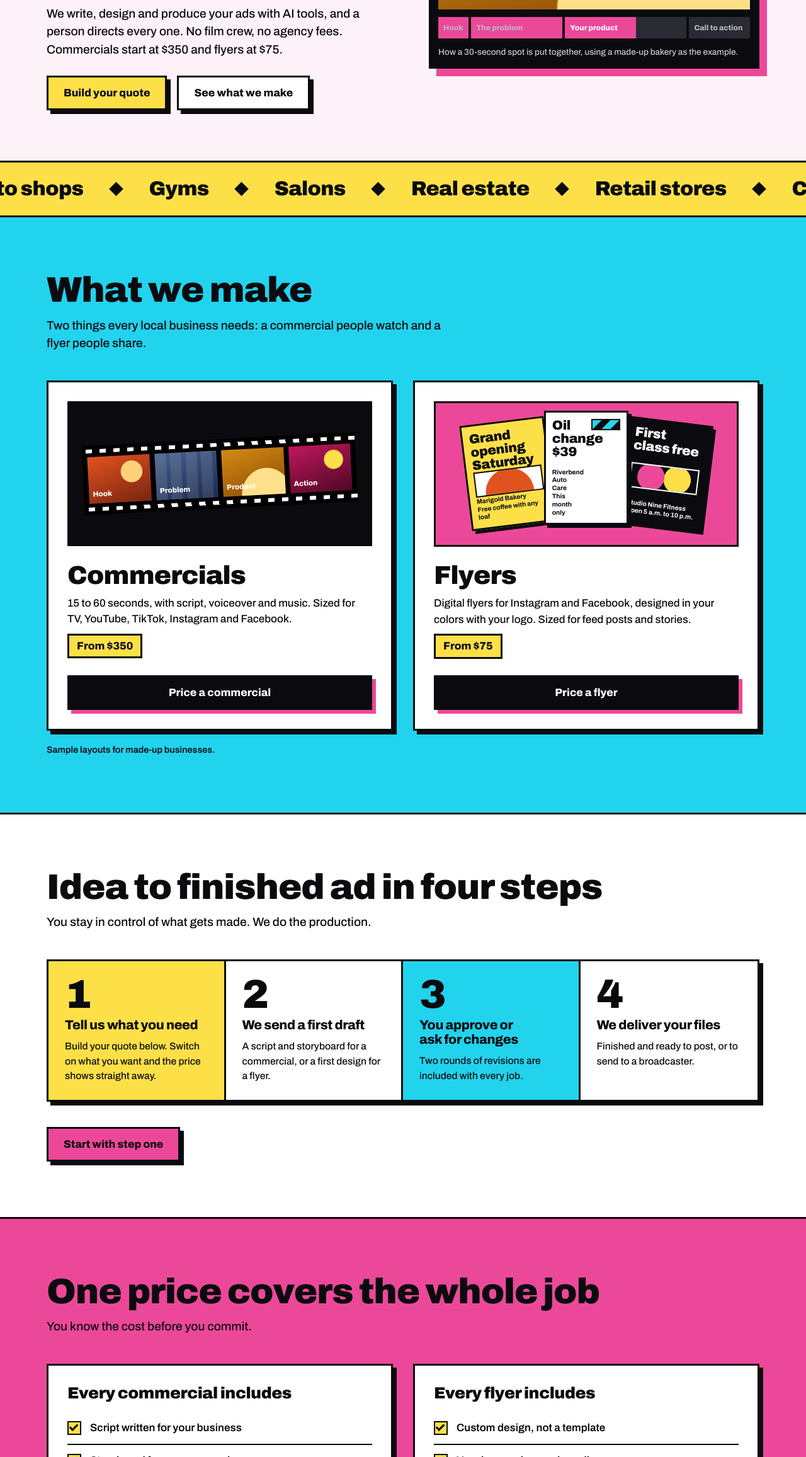
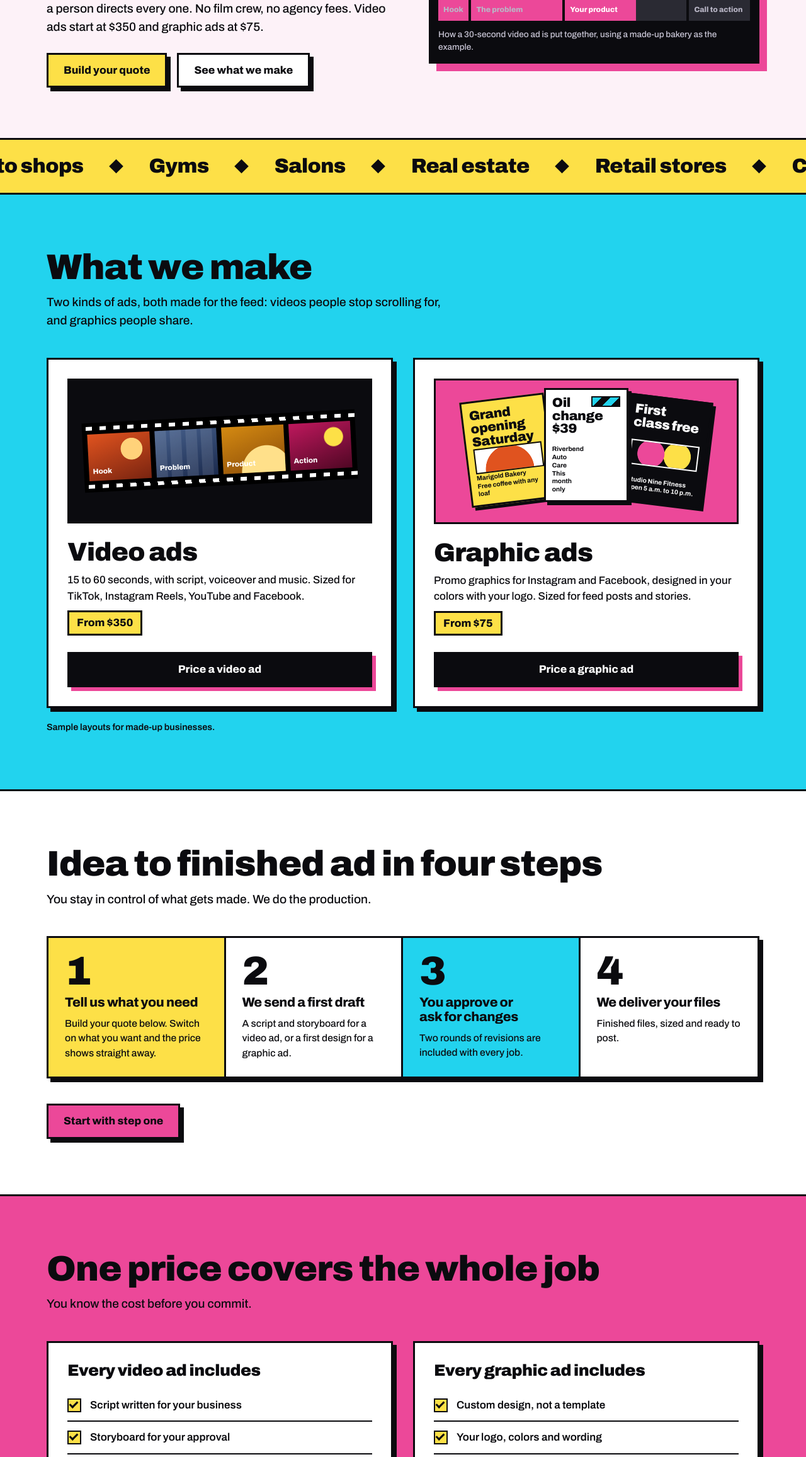
Before and after one commit to justinajayi15-ops/automindmedia, a plain HTML site: page index.html in a window 1280 px wide. Shown: the part 487-2800 px from the top of the page at 63% size. Drawn offline with Linux system fonts and the light colour scheme.

Commit message:
Reword site around social media video and graphic ads
Co-Authored-By: Claude Opus 5.5 <noreply@anthropic.com>
Claude-Session: https://claude.ai/code/session_01V8nKMkrHBWnKp9aQ1mhoQD

```diff
--- a/index.html
+++ b/index.html
@@ -4,7 +4,7 @@
 <meta charset="utf-8">
 <meta name="viewport" content="width=device-width, initial-scale=1">
 <title>Automind Media</title>
-<meta name="description" content="Automind Media makes commercials and social media flyers for businesses using AI tools, directed by a person. Build your quote in under a minute.">
+<meta name="description" content="Automind Media makes video ads and graphic ads for businesses to post on social media using AI tools, directed by a person. Build your quote in under a minute.">
 <link rel="preconnect" href="https://fonts.googleapis.com">
 <link rel="preconnect" href="https://fonts.gstatic.com" crossorigin>
 <link href="https://fonts.googleapis.com/css2?family=Archivo:wdth,wght@62..125,400..900&display=swap" rel="stylesheet">
@@ -254,15 +254,15 @@ footer a.mail { color: var(--sun); font-weight: 700; }
 <main>
   <div class="wrap hero">
     <div class="hero-copy">
-      <h1>Commercials and flyers that get your business <mark>noticed.</mark></h1>
-      <p class="lede">We write, design and produce your ads with AI tools, and a person directs every one. No film crew, no agency fees. Commercials start at $350 and flyers at $75.</p>
+      <h1>Social media ads that get your business <mark>noticed.</mark></h1>
+      <p class="lede">Video and graphic ads for TikTok, Instagram, Facebook and YouTube. We write, design and produce them with AI tools, and a person directs every one. No film crew, no agency fees. Video ads start at $350 and graphic ads at $75.</p>
       <div class="hero-actions">
         <a class="btn" href="#quote">Build your quote</a>
         <a class="btn white" href="#work">See what we make</a>
       </div>
     </div>
 
-    <div class="monitor" aria-label="Storyboard of a sample 30-second commercial">
+    <div class="monitor" aria-label="Storyboard of a sample 30-second video ad">
       <div class="screen" id="screen" data-shot="3">
         <div class="rec"><b aria-hidden="true"></b><span id="tc">0:14 / 0:30</span></div>
         <div class="shot-no" id="shotNo">Shot 3 of 4</div>
@@ -275,7 +275,7 @@ footer a.mail { color: var(--sun); font-weight: 700; }
         <div class="seg"><u></u><span>Your product</span></div>
         <div class="seg"><u></u><span>Call to action</span></div>
       </div>
-      <p class="monitor-cap">How a 30-second spot is put together, using a made-up bakery as the example.</p>
+      <p class="monitor-cap">How a 30-second video ad is put together, using a made-up bakery as the example.</p>
     </div>
   </div>
 
@@ -289,7 +289,7 @@ footer a.mail { color: var(--sun); font-weight: 700; }
     <div class="wrap">
       <div class="head">
         <h2>What we make</h2>
-        <p class="lede">Two things every local business needs: a commercial people watch and a flyer people share.</p>
+        <p class="lede">Two kinds of ads, both made for the feed: videos people stop scrolling for, and graphics people share.</p>
       </div>
       <div class="work">
         <article class="card">
@@ -302,11 +302,11 @@ footer a.mail { color: var(--sun); font-weight: 700; }
             </div>
           </div>
           <div class="card-text">
-            <h3>Commercials</h3>
-            <p>15 to 60 seconds, with script, voiceover and music. Sized for TV, YouTube, TikTok, Instagram and Facebook.</p>
+            <h3>Video ads</h3>
+            <p>15 to 60 seconds, with script, voiceover and music. Sized for TikTok, Instagram Reels, YouTube and Facebook.</p>
             <span class="tag">From $350</span>
           </div>
-          <a class="btn dark" href="#quote" data-pick="c">Price a commercial</a>
+          <a class="btn dark" href="#quote" data-pick="c">Price a video ad</a>
         </article>
         <article class="card">
           <div class="stage print" aria-hidden="true">
@@ -317,11 +317,11 @@ footer a.mail { color: var(--sun); font-weight: 700; }
             </div>
           </div>
           <div class="card-text">
-            <h3>Flyers</h3>
-            <p>Digital flyers for Instagram and Facebook, designed in your colors with your logo. Sized for feed posts and stories.</p>
+            <h3>Graphic ads</h3>
+            <p>Promo graphics for Instagram and Facebook, designed in your colors with your logo. Sized for feed posts and stories.</p>
             <span class="tag">From $75</span>
           </div>
-          <a class="btn dark" href="#quote" data-pick="f">Price a flyer</a>
+          <a class="btn dark" href="#quote" data-pick="f">Price a graphic ad</a>
         </article>
       </div>
       <p class="note">Sample layouts for made-up businesses.</p>
@@ -336,9 +336,9 @@ footer a.mail { color: var(--sun); font-weight: 700; }
       </div>
       <ol class="steps">
         <li><h3>Tell us what you need</h3><p>Build your quote below. Switch on what you want and the price shows straight away.</p></li>
-        <li><h3>We send a first draft</h3><p>A script and storyboard for a commercial, or a first design for a flyer.</p></li>
+        <li><h3>We send a first draft</h3><p>A script and storyboard for a video ad, or a first design for a graphic ad.</p></li>
         <li><h3>You approve or ask for changes</h3><p>Two rounds of revisions are included with every job.</p></li>
-        <li><h3>We deliver your files</h3><p>Finished and ready to post, or to send to a broadcaster.</p></li>
+        <li><h3>We deliver your files</h3><p>Finished files, sized and ready to post.</p></li>
       </ol>
       <div class="cta-row"><a class="btn pink" href="#quote">Start with step one</a></div>
     </div>
@@ -352,7 +352,7 @@ footer a.mail { color: var(--sun); font-weight: 700; }
       </div>
       <div class="incl">
         <div class="list">
-          <h3>Every commercial includes</h3>
+          <h3>Every video ad includes</h3>
           <ul>
             <li>Script written for your business</li>
             <li>Storyboard for your approval</li>
@@ -364,7 +364,7 @@ footer a.mail { color: var(--sun); font-weight: 700; }
           </ul>
         </div>
         <div class="list">
-          <h3>Every flyer includes</h3>
+          <h3>Every graphic ad includes</h3>
           <ul>
             <li>Custom design, not a template</li>
             <li>Your logo, colors and wording</li>
@@ -388,12 +388,12 @@ footer a.mail { color: var(--sun); font-weight: 700; }
         <form class="form" id="quoteForm" novalidate>
           <div class="panel">
             <h3>What do you need?</h3>
-            <label class="row" for="needC"><span class="row-text"><b>A commercial</b><small>From $350</small></span><span class="switch"><input type="checkbox" role="switch" id="needC" checked><i></i></span></label>
-            <label class="row" for="needF"><span class="row-text"><b>A flyer</b><small>$75, for Instagram and Facebook</small></span><span class="switch"><input type="checkbox" role="switch" id="needF"><i></i></span></label>
+            <label class="row" for="needC"><span class="row-text"><b>A video ad</b><small>From $350</small></span><span class="switch"><input type="checkbox" role="switch" id="needC" checked><i></i></span></label>
+            <label class="row" for="needF"><span class="row-text"><b>A graphic ad</b><small>$75, for Instagram and Facebook</small></span><span class="switch"><input type="checkbox" role="switch" id="needF"><i></i></span></label>
           </div>
 
           <div class="panel" id="cOpts">
-            <h3>Your commercial</h3>
+            <h3>Your video ad</h3>
             <p class="sub" id="lenLabel">Length</p>
             <div class="picks" role="radiogroup" aria-labelledby="lenLabel" style="margin-top:12px;border-top:2px solid var(--ink)">
               <label class="pick"><input type="radio" name="len" id="len15" value="15"><span>15 sec<small>$350</small></span></label>
@@ -402,14 +402,14 @@ footer a.mail { color: var(--sun); font-weight: 700; }
               <label class="pick"><input type="radio" name="len" id="len60" value="60"><span>60 sec<small>$900</small></span></label>
             </div>
             <p class="hint" id="fmtHint">Where will it run? One format is included. Each extra format adds $100.</p>
-            <label class="row" for="fmtWide"><span class="row-text"><b>Widescreen</b><small>TV, YouTube, website</small></span><span class="switch"><input type="checkbox" role="switch" name="fmt" id="fmtWide" value="Widescreen (16:9)" checked><i></i></span></label>
+            <label class="row" for="fmtWide"><span class="row-text"><b>Widescreen</b><small>YouTube, Facebook</small></span><span class="switch"><input type="checkbox" role="switch" name="fmt" id="fmtWide" value="Widescreen (16:9)" checked><i></i></span></label>
             <label class="row" for="fmtTall"><span class="row-text"><b>Vertical</b><small>TikTok, Reels, Shorts</small></span><span class="switch"><input type="checkbox" role="switch" name="fmt" id="fmtTall" value="Vertical (9:16)"><i></i></span></label>
             <label class="row" for="fmtSquare"><span class="row-text"><b>Square</b><small>Facebook and Instagram feed</small></span><span class="switch"><input type="checkbox" role="switch" name="fmt" id="fmtSquare" value="Square (1:1)"><i></i></span></label>
             <label class="row" for="music"><span class="row-text"><b>Custom music</b><small>+ $75. A licensed track is included.</small></span><span class="switch"><input type="checkbox" role="switch" id="music"><i></i></span></label>
           </div>
 
           <div class="panel" id="fOpts" hidden>
-            <h3>Your flyer</h3>
+            <h3>Your graphic ad</h3>
             <p class="hint" id="fsHint">Where will you post it? One size is included. Each extra size adds $25.</p>
             <label class="row" for="fsFeed"><span class="row-text"><b>Feed post</b><small>Instagram, Facebook</small></span><span class="switch"><input type="checkbox" role="switch" name="fsize" id="fsFeed" value="Feed post" checked><i></i></span></label>
             <label class="row" for="fsStory"><span class="row-text"><b>Story</b><small>Full-screen vertical</small></span><span class="switch"><input type="checkbox" role="switch" name="fsize" id="fsStory" value="Story"><i></i></span></label>
@@ -494,15 +494,15 @@ footer a.mail { color: var(--sun); font-weight: 700; }
     var rev = Number(picked('rev')) || 0, rush = $('rush').checked;
     var lines = [], base = 0;
     if (wantC) {
-      lines.push([len + '-second commercial', BASE[len]]); base += BASE[len];
+      lines.push([len + '-second video ad', BASE[len]]); base += BASE[len];
       var extra = Math.max(0, fmts.length - 1);
       if (extra) lines.push([extra + ' extra format' + (extra > 1 ? 's' : ''), extra * EXTRA_FORMAT]);
       if ($('music').checked) lines.push(['Custom music', CUSTOM_MUSIC]);
     }
     if (wantF) {
-      lines.push(['Flyer for social media', FLYER_BASE]); base += FLYER_BASE;
+      lines.push(['Graphic ad', FLYER_BASE]); base += FLYER_BASE;
       var extraSizes = Math.max(0, fsizes.length - 1);
-      if (extraSizes) lines.push([extraSizes + ' extra flyer size' + (extraSizes > 1 ? 's' : ''), extraSizes * EXTRA_SIZE]);
+      if (extraSizes) lines.push([extraSizes + ' extra graphic size' + (extraSizes > 1 ? 's' : ''), extraSizes * EXTRA_SIZE]);
     }
     if (any && rev) lines.push([rev + ' extra revision round' + (rev > 1 ? 's' : ''), rev * EXTRA_REVISION]);
     var sub = lines.reduce(function (s, l) { return s + l[1]; }, 0);
@@ -520,10 +520,10 @@ footer a.mail { color: var(--sun); font-weight: 700; }
     out.push('');
     if (q.custom) out.push('Custom project: the standard options do not fit. Please send a custom price.');
     if (q.wantC) {
-      out.push('Commercial: ' + q.len + ' seconds');
+      out.push('Video ad: ' + q.len + ' seconds');
       out.push('Formats: ' + (q.fmts.length ? q.fmts.join(', ') : 'not chosen yet'));
     }
-    if (q.wantF) out.push('Flyer sizes: ' + (q.fsizes.length ? q.fsizes.join(', ') : 'not chosen yet'));
+    if (q.wantF) out.push('Graphic ad sizes: ' + (q.fsizes.length ? q.fsizes.join(', ') : 'not chosen yet'));
     if (q.any) out.push('Delivery: ' + (q.rush ? 'Rush, ' + days(q.rushDays) : 'Standard, ' + days(q.stdDays)));
     out.push('');
     q.lines.forEach(function (l) { out.push(l[0] + ': ' + money(l[1])); });
@@ -558,7 +558,7 @@ footer a.mail { color: var(--sun); font-weight: 700; }
     if (q.custom) showPrice('Custom quote', true);
     else if (!q.any) showPrice('Pick a service', true);
     else showPrice(money(q.total), false);
-    $('split').textContent = !q.any ? 'Switch on a commercial, a flyer or both.'
+    $('split').textContent = !q.any ? 'Switch on a video ad, a graphic ad or both.'
       : (q.custom ? 'Starting point: ' : '') + 'Base ' + money(q.base) + ' + add-ons ' + money(q.total - q.base);
     var ul = $('lines');
     ul.textContent = '';
@@ -577,7 +577,7 @@ footer a.mail { color: var(--sun); font-weight: 700; }
     $('delivery').textContent = !q.any ? 'Your price shows here once you pick a service.'
       : q.custom ? 'Describe the project in the form and we will reply with a price.'
       : 'Delivered in ' + days(q.rush ? q.rushDays : q.stdDays) + ' after you approve the first draft.';
-    var what = q.wantC && q.wantF ? 'commercial and flyer' : q.wantF ? 'flyer' : 'commercial';
+    var what = q.wantC && q.wantF ? 'video ad and graphic ad' : q.wantF ? 'graphic ad' : 'video ad';
     $('send').href = 'mailto:' + EMAIL + '?subject=' + encodeURIComponent('Quote request: ' + what) +
       '&body=' + encodeURIComponent(requestText(q));
     $('status').textContent = '';
```
